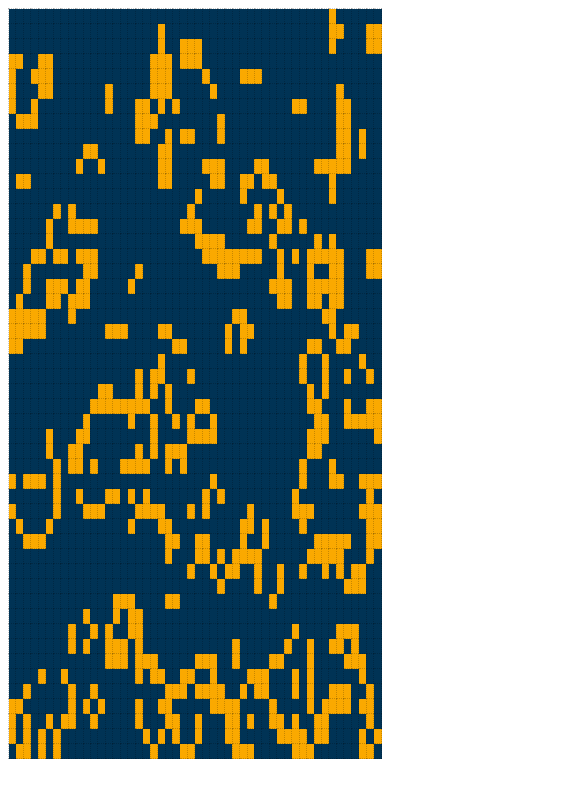
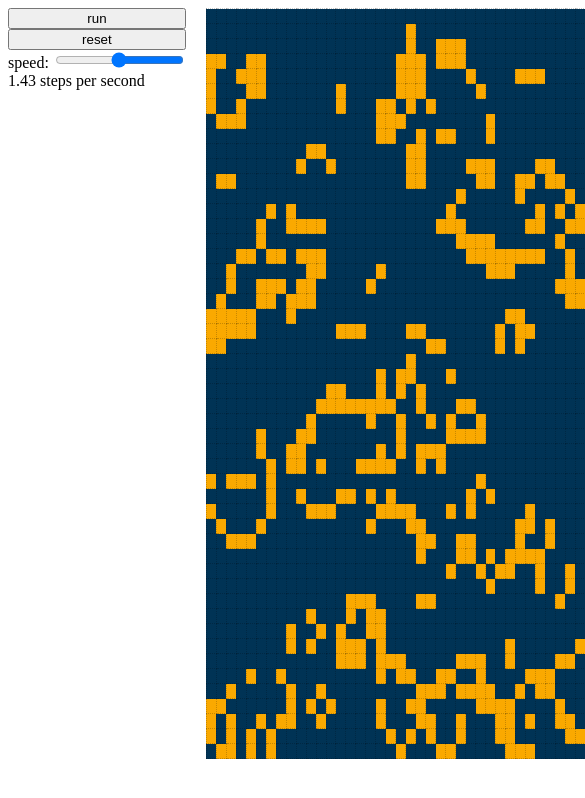
Before and after one commit to alextsk/conway-game-of-life, a plain HTML site: page index.html in a window 390 px wide. Shown: the top 798 px of the page, 585 px wide, since content can reach past the window. Drawn offline with Linux system fonts and the light colour scheme.

Commit message:
Update 2018-07-11T13:20:44.047Z

```diff
--- a/index.html
+++ b/index.html
@@ -14,16 +14,32 @@
       height: 15px;
       border: 1px dotted rgba(0,0,0,.2);
     }
-
+    #speed{
+      direction: rtl;
+    }
     .alive{
       background: #faa900;
     }
     .dead{
       background:  #003355;
     }
+    .game {
+      display: grid;
+      grid-gap: 20px;
+      grid-template-columns: max-content minmax(500px, auto);
+      grid-auto-rows: auto;
+    }
+    .game-controls {
+      display: flex;
+      flex-direction: column;
+    }
   </style>
 </head>
 <body>
-  <div id=game></div>
+  <div class="game">
+    <div id="game-controls" class="game-controls"></div>
+    <div id=game-field></div>
+  </div>
+
 <script type="text/javascript" src="main.js"></script></body>
 </html>
```
Also changed, not shown: main.js (+2 -2 lines).
